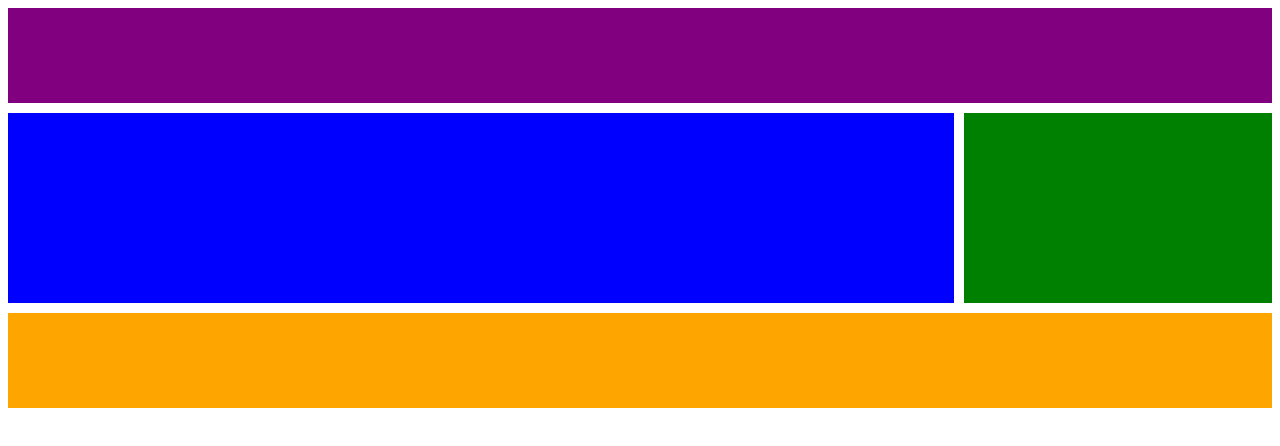
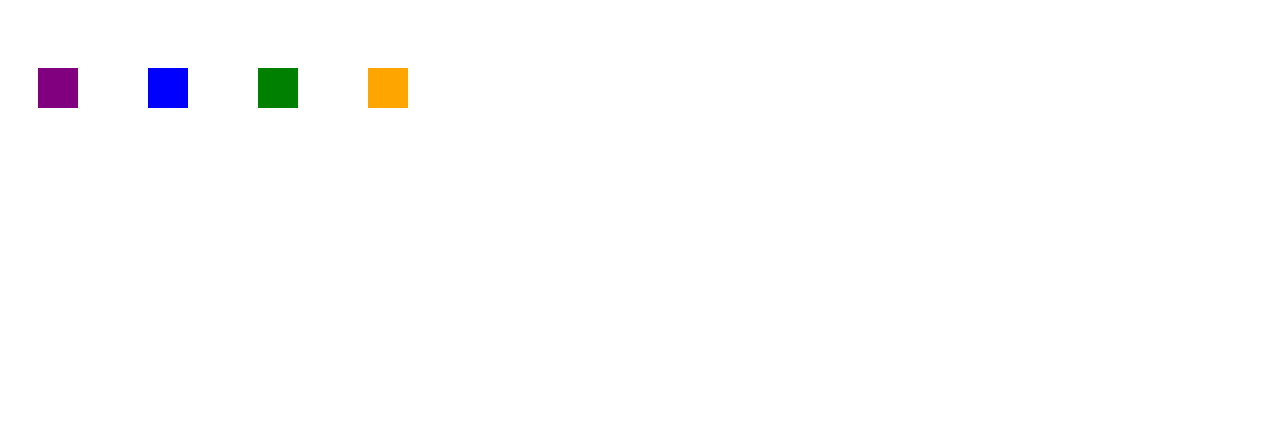
Before and after one commit to choijun0/css_practice, a plain HTML site: page index.html in a window 1280 px wide. Drawn offline with Linux system fonts and the light colour scheme.

Commit message:
place grid elements

```diff
--- a/style.css
+++ b/style.css
@@ -4,28 +4,31 @@ body{
 .grid{
   display: grid;
   gap: 10px;
-  height: 50vh; /*그리드의 높이를 지정해줘야한다. because row's size is defined with grid'height*/
-  /*repeat is not working at grid-template*/
-  /* row'size / column's size */
-  grid-template:
-  "header header header header" 1fr
-  "content content content nav" 2fr
-  "footer footer footer footer" 1fr / 1fr 1fr 1fr 1fr;
-  /*fr은 해당면적에서 사용가능한 모든 영역을 의미 1fr 1fr 1fr 1fr 은 그영역을 4등분한다. grid is smart*/
+  height: 50vh;
+  grid-template-rows: repeat(4, 100px);
+  grid-template-columns: repeat(4, 100px);
+  justify-items: center; /* Placing items in Horizontal*/
+  align-items: center; /* Placing items in Vertical*/
+  /*ShortCut*/
+  place-items: end center; /*Vertical Horizontal*/
 }
 .header{
+  width: 40px;
+  height: 40px;
   background-color: purple;
-  grid-area: header;
 }
 .content{
+  width: 40px;
+  height: 40px;
   background-color: blue;
-  grid-area: content;
 }
 .nav{
+  width: 40px;
+  height: 40px;
 background-color: green;
-  grid-area: nav;
 }
 .footer{
+  width: 40px;
+  height: 40px;
   background-color: orange;
-  grid-area: footer;
 }
```
